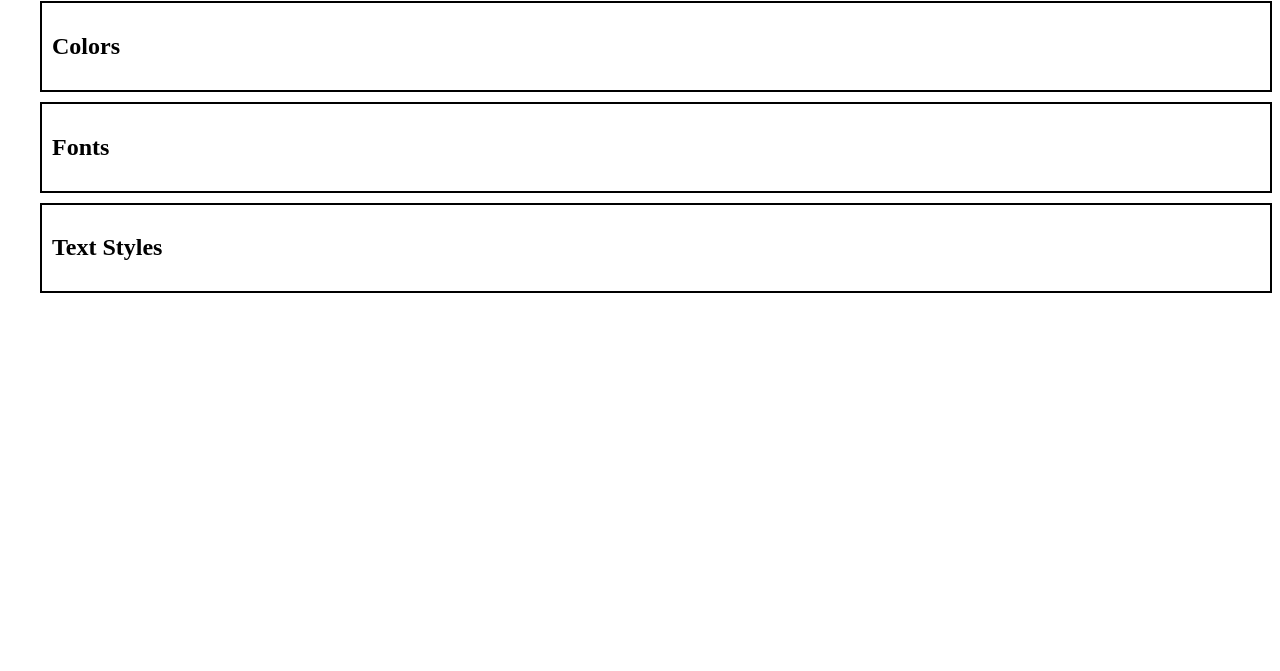
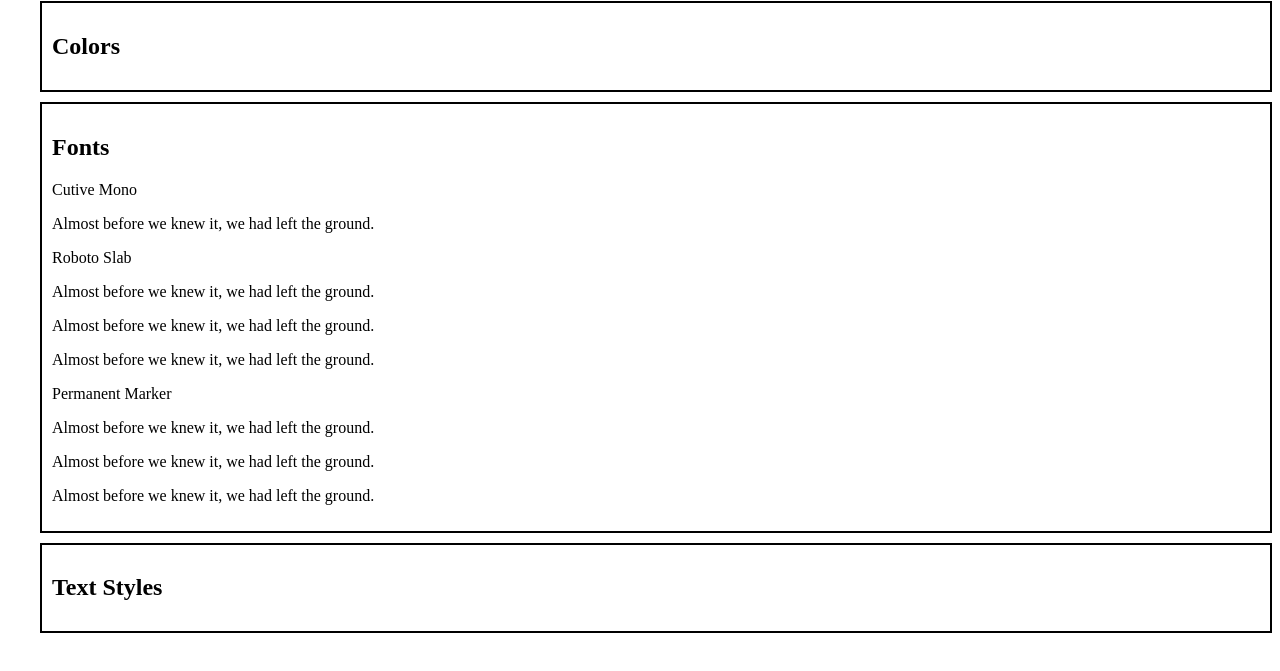
Before and after one commit to benjipt/style_guide, a plain HTML site: page index.html in a window 1280 px wide. Shown: the part 79-750 px from the top of the page. Drawn offline with Linux system fonts and the light colour scheme; a web font is replaced by a local one.

Commit message:
fonts updated, html content added for .font-container

```diff
--- a/index.html
+++ b/index.html
@@ -6,7 +6,7 @@
     <title>Style Guide | Benji Thompson</title>
     <link rel="stylesheet" type="text/css" href="style.css">
     <link rel="preconnect" href="https://fonts.gstatic.com">
-    <link href="https://fonts.googleapis.com/css2?family=Antic+Slab&family=Monoton&family=Source+Code+Pro:ital,wght@0,200;0,300;0,400;0,600;1,200;1,300&display=swap" rel="stylesheet">
+    <link href="https://fonts.googleapis.com/css2?family=Cutive+Mono&family=Permanent+Marker&family=Roboto+Slab:wght@200;400;600&display=swap" rel="stylesheet">
 </head>
 <body>
     <h1>Style Guide | Benji Thompson</h1>
@@ -20,6 +20,22 @@
         <h2>Fonts</h2>
         <div class="font-container">
             <!-- Instert divs of font-panels here -->
+            <div class="font-panel">
+                <p class="font-label cutive-mono">Cutive Mono</p>
+                <p class="regular cutive-mono">Almost before we knew it, we had left the ground.</p>
+            </div>
+            <div class="font-panel">
+                <p class="font-label roboto-slab">Roboto Slab</p>
+                <p class="regular roboto-slab">Almost before we knew it, we had left the ground.</p>
+                <p class="light roboto-slab">Almost before we knew it, we had left the ground.</p>
+                <p class="bold roboto-slab">Almost before we knew it, we had left the ground.</p>
+            </div>
+            <div class="font-panel">
+                <p class="font-label permanent-marker">Permanent Marker</p>
+                <p class="regular permanent-marker">Almost before we knew it, we had left the ground.</p>
+                <p class="light permanent-marker">Almost before we knew it, we had left the ground.</p>
+                <p class="bold permanent-marker">Almost before we knew it, we had left the ground.</p>
+            </div>
         </div>
     </div>
     <div class="container">
--- a/style.css
+++ b/style.css
@@ -2,9 +2,9 @@ html {
     padding-left: 2rem;
     display: block;
     /* For copy/paste reference
-    font-family: 'Antic Slab', serif;
-    font-family: 'Monoton', cursive;
-    font-family: 'Source Code Pro', monospace; */
+    font-family: 'Cutive Mono', monospace;
+    font-family: 'Permanent Marker', cursive;
+    font-family: 'Roboto Slab', serif; */
 }
 
 .container {
```
